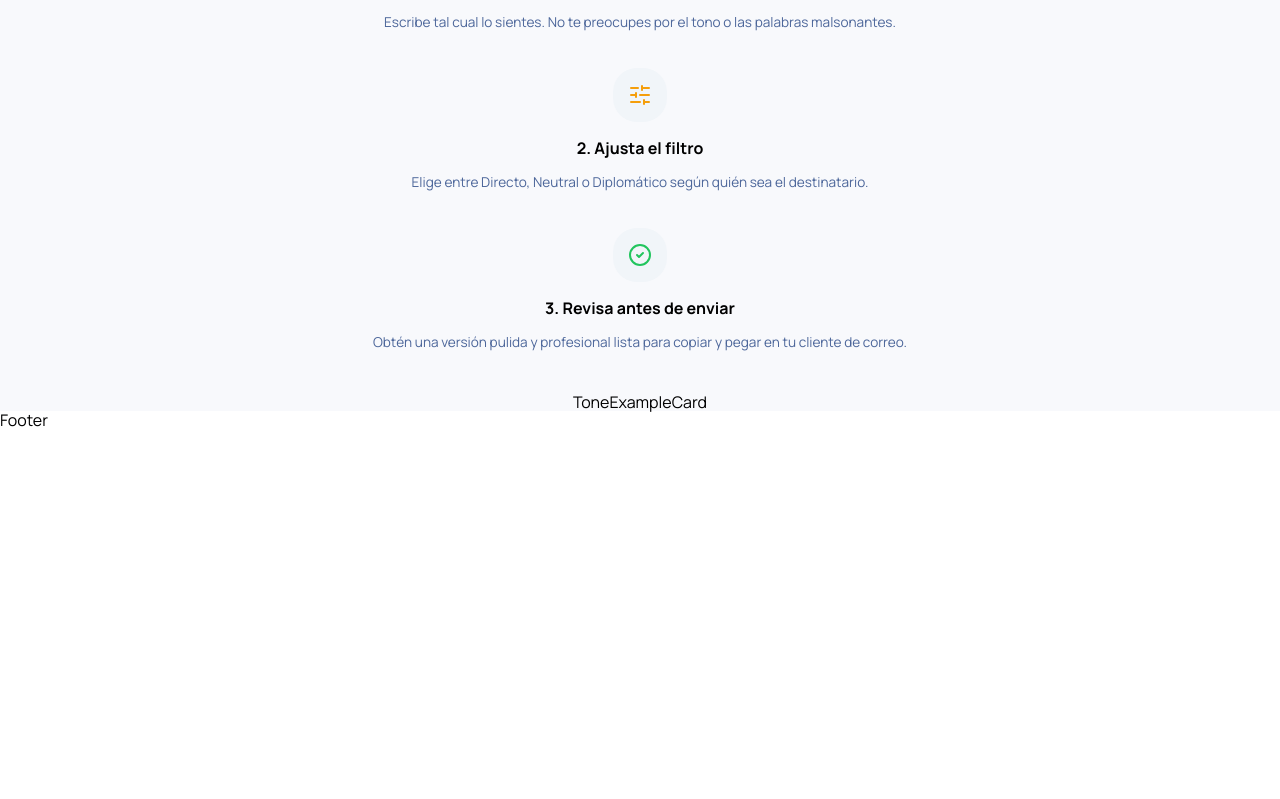
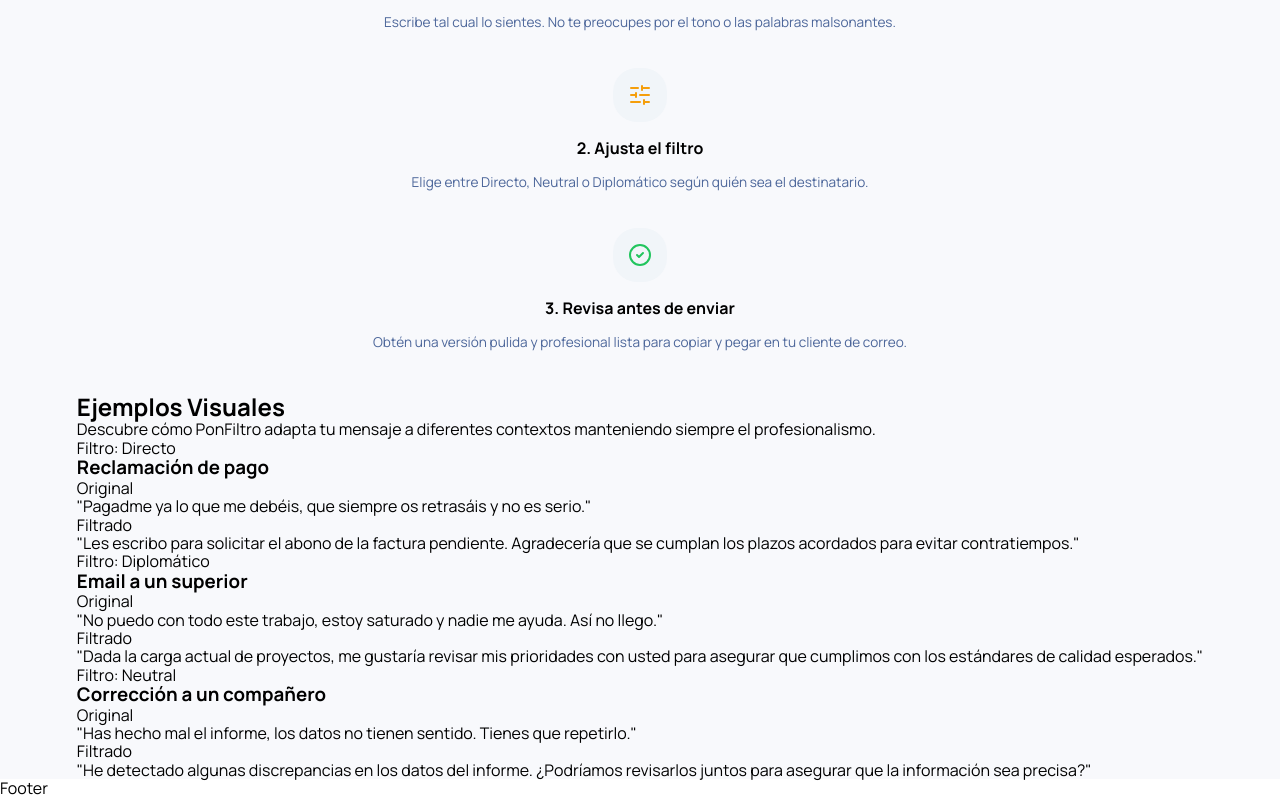
Before and after one commit to carlos-morata/ponFiltro, a React (Vite) app: page / in a window 1280 px wide. Shown: the part 1432-2231 px from the top of the page. Before the commit the page ends 1863 px from the top, so only its background shows below. Built offline with nearby package versions, Linux system fonts and the light colour scheme.

Commit message:
fix/layout-ExamplesEmailSection

```diff
--- a/src/components/Main/ExamplesEmailsSection/ExamplesEmailsSection.jsx
+++ b/src/components/Main/ExamplesEmailsSection/ExamplesEmailsSection.jsx
@@ -2,9 +2,11 @@
 import ToneExampleCard from './ToneExampleCard';
 
 const ExamplesEmailsSection = () => {
-  return <div>
+  return <section className="examples-section">
+    <h2>Ejemplos Visuales</h2>
+    <p>Descubre cómo PonFiltro adapta tu mensaje a diferentes contextos manteniendo siempre el profesionalismo.</p>
     <ToneExampleCard />
-  </div>;
+  </section>;
 };
 
 export default ExamplesEmailsSection;
--- a/src/components/Main/ExamplesEmailsSection/ToneExampleCard/ToneExampleCard.jsx
+++ b/src/components/Main/ExamplesEmailsSection/ToneExampleCard/ToneExampleCard.jsx
@@ -1,7 +1,36 @@
 import React from "react";
 
 const ToneExampleCard = () => {
-  return <div>ToneExampleCard</div>;
+  return <>
+    <article className="example-article">
+      <p>Filtro: Directo</p>
+      <h3 className="title-example">Reclamación de pago</h3>
+      <span className="span-original">Original</span>
+      <p className="paragraph-original-example">
+        "Pagadme ya lo que me debéis, que siempre os retrasáis y no es serio."
+      </p>
+      <span className="text-filter">Filtrado</span>
+      <p className="paragrpah-filtered-example">"Les escribo para solicitar el abono de la factura pendiente. Agradecería que se cumplan los plazos acordados para evitar contratiempos."</p>
+    </article>
+
+    <article className="example-article">
+      <p>Filtro: Diplomático</p>
+      <h3 className="title-example">Email a un superior</h3>
+      <span className="span-original">Original</span>
+      <p className="paragraph-original-example">"No puedo con todo este trabajo, estoy saturado y nadie me ayuda. Así no llego."</p>
+      <span className="span-filter">Filtrado</span>
+      <p className="paragrpah-filtered-example">"Dada la carga actual de proyectos, me gustaría revisar mis prioridades con usted para asegurar que cumplimos con los estándares de calidad esperados."</p>
+    </article>
+
+    <article className="example-article">
+      <p>Filtro: Neutral</p>
+      <h3 className="title-example">Corrección a un compañero</h3>
+      <span className="span-original">Original</span>
+      <p className="paragraph-original-example">"Has hecho mal el informe, los datos no tienen sentido. Tienes que repetirlo."</p>
+      <span className="text-filter">Filtrado</span>
+      <p className="paragrpah-filtered-example">"He detectado algunas discrepancias en los datos del informe. ¿Podríamos revisarlos juntos para asegurar que la información sea precisa?"</p>
+    </article>
+  </>;
 };
 
 export default ToneExampleCard;
--- /dev/null
+++ b/src/styles/components/_ExamplesEmailSection.scss
@@ -0,0 +1,2 @@
+@use "../utils/variables.scss" as variables;
+@use '../utils/mixins.scss' as mixins;
--- a/src/styles/styles.scss
+++ b/src/styles/styles.scss
@@ -7,3 +7,4 @@
 @use './components/FilterToolSection';
 @use './components/ImpactSection';
 @use './components/EducationSection';
+@use './components/ExamplesEmailSection';
```
